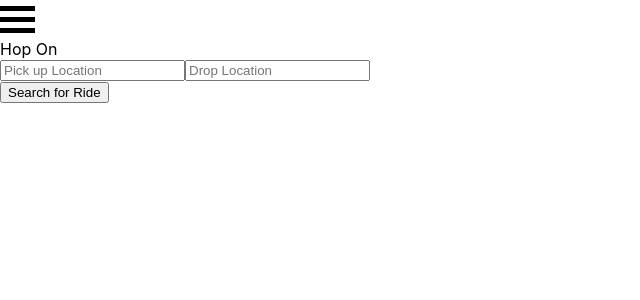
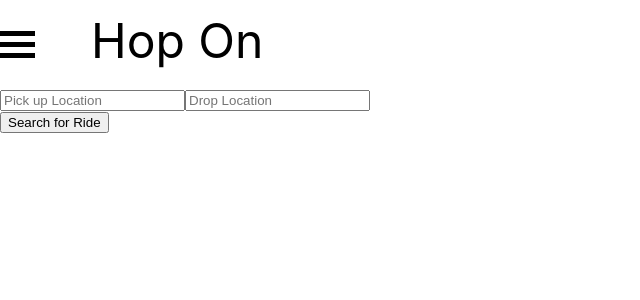
Before and after one commit to varunprabhakaran22/Hop-On, a React (Create React App) app in the folder public/: page /takearide in a window 1280 px wide. Shown: the top 300 px of the page, without its empty margins (0-640 px from the left). Built offline with nearby package versions, Linux system fonts and the light colour scheme.

Commit message:
creating the menu to the header

```diff
--- a/public/src/styles/takeARide.css
+++ b/public/src/styles/takeARide.css
@@ -5,9 +5,25 @@
     --background-color:#FFFFF;
 }
 
+.header{
+    display: flex;
+    margin: 25px 0;
+    /* justify-content: space-between; */
+}
+
+.menu-header{
+    display: inline;
+    justify-content: flex-start;
+}
 .menu{
     width: 35px;
     height: 5px;
     background-color: black;
     margin: 6px 0;
 }
+
+.title{
+    font-size: 48px;
+    margin: -14px 56px;
+    justify-content: flex-end;
+}
```
